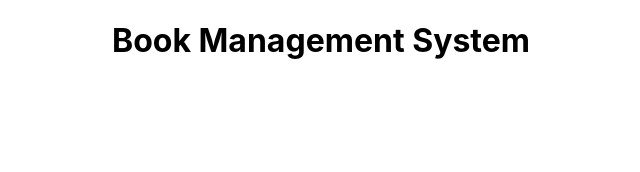
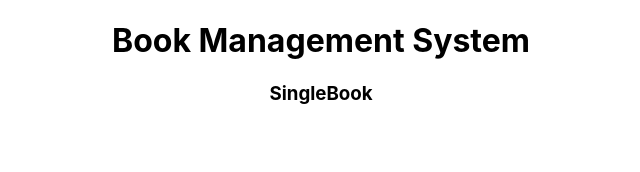
Before and after one commit to ankitsng0007/AnkitRepo, a React (Create React App) app in the folder RCT-211/Day-7/book_management_system/: page /books/1 in a window 1280 px wide. Shown: the top 172 px of the page, without its empty margins (319-959 px from the left). Built offline with nearby package versions, Linux system fonts and the light colour scheme.

Commit message:
File added

```diff
--- a/RCT-211/Day-7/book_management_system/src/Pages/SingleBook.jsx
+++ b/RCT-211/Day-7/book_management_system/src/Pages/SingleBook.jsx
@@ -1,21 +1,23 @@
 import React, { useEffect, useState } from 'react';
 import { useSelector } from 'react-redux';
-import { Navigate, useParams } from 'react-router';
+import { useParams } from 'react-router';
 
 function SingleBook() {
   const {id} = useParams();
+  //console.log("id",id);
   const books = useSelector((store)=>store.AppReducer.books);
   const [currentBook,setCurrentBook] = useState({});
-
+  //console.log(books)
   useEffect(()=>{
     if(id){
-      const book = books.find((item)=>item.id ===Number(id));
+      const book = books.find((item)=>item.id === Number(id));
       console.log(book);
+      book && setCurrentBook(book);
     }
   },[id]);
   return (
     <div>
-
+      <h3>SingleBook</h3>
     </div>
   );
 }
```
